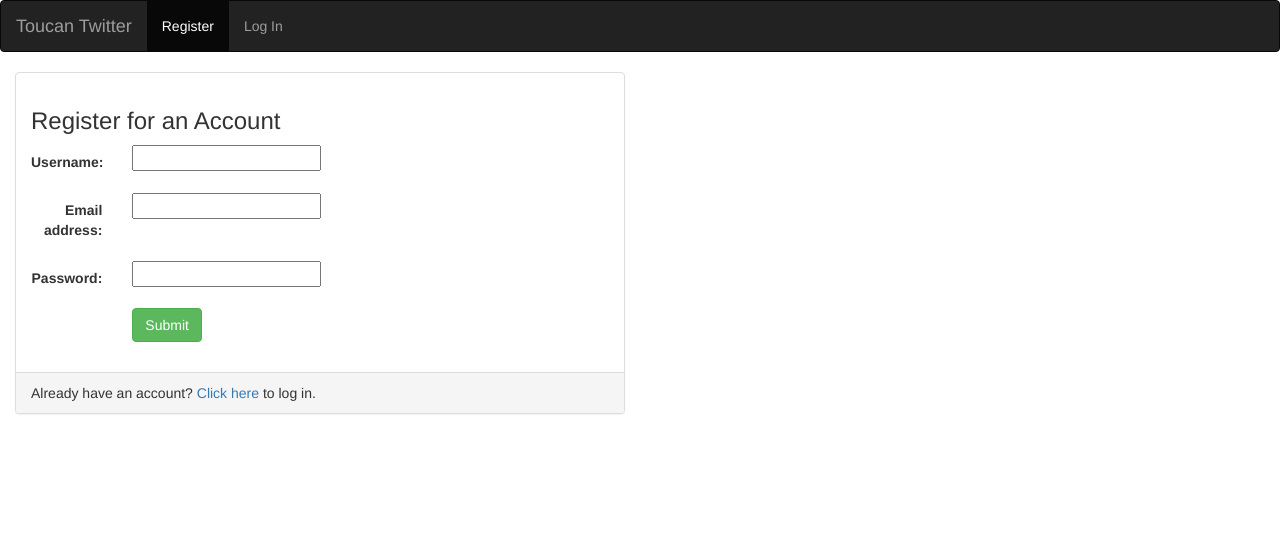
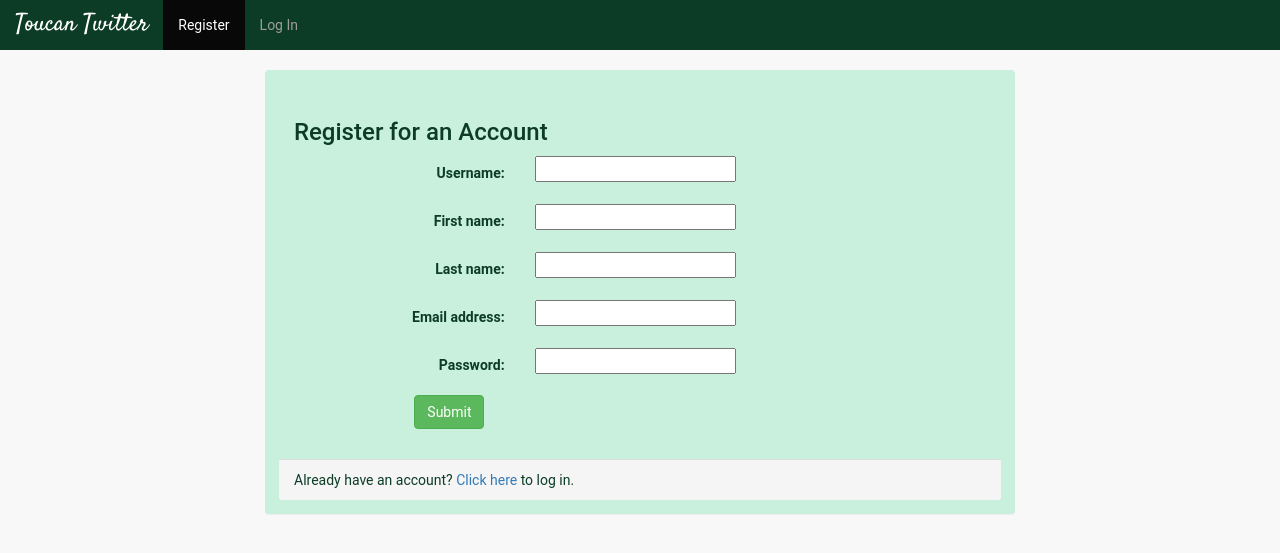
Before and after one commit to mainul098/Toucan, a Django app: page /user/register/ in a window 1280 px wide. Shown: the top 553 px of the page. Run offline with Django 3.2, Linux system fonts and the light colour scheme; some libraries are stand-ins or nearby versions.

Commit message:
update ui and user profile template

```diff
--- a/templates/base_visitor.html
+++ b/templates/base_visitor.html
@@ -6,7 +6,7 @@
     {% load staticfiles %}
     <link rel="stylesheet" href="https://maxcdn.bootstrapcdn.com/bootstrap/3.3.6/css/bootstrap.min.css">
     <link href='https://fonts.googleapis.com/css?family=Satisfy' rel='stylesheet' type='text/css'>
-
+    <link rel="stylesheet" type="text/css" href="{% static 'style.css' %}"/>
 
     <script src="https://ajax.googleapis.com/ajax/libs/jquery/1.12.0/jquery.min.js"></script>
     <script src="http://maxcdn.bootstrapcdn.com/bootstrap/3.3.6/js/bootstrap.min.js"></script>
--- /dev/null
+++ b/toucan/static/style.css
@@ -0,0 +1,22 @@
+body{
+    font-family: "Roboto", Corbel, Avenir, "Lucida Grande", "Lucida Sans", sans-serif;
+    color: #0C3C26;
+    background-color: #f8f8f8;
+}
+
+.navbar {
+    border-radius: 0;
+    background-color:#0C3C26;
+    border: none;
+}
+
+.navbar-brand {
+    font-family: 'Satisfy', cursive;
+    font-size: x-large;
+    color: darkred;
+}
+
+.panel{
+    background-color: #C9F0DD;
+    border: 1em solid transparent;
+}
--- a/twitter/forms.py
+++ b/twitter/forms.py
@@ -7,4 +7,4 @@
 
     class Meta:
         model = User
-        fields = ['username', 'email', 'password']
+        fields = ['username', 'first_name', 'last_name', 'email', 'password']
--- a/twitter/templates/twitter/form_template.html
+++ b/twitter/templates/twitter/form_template.html
@@ -3,7 +3,7 @@
         <div class="col-sm-offset-2 col-sm-10">
             <span class="text-danger small">{{ field.errors }}</span>
         </div>
-        <label class="control-label col-sm-2" for="song_title">{{ field.label_tag }}</label>
-        <div class="col-sm-10">{{ field }}</div>
+        <label class="control-label col-md-4" for="register_user">{{ field.label_tag }}</label>
+        <div class="col-md-8">{{ field }}</div>
     </div>
 {% endfor %}
--- a/twitter/templates/twitter/login.html
+++ b/twitter/templates/twitter/login.html
@@ -4,7 +4,6 @@
 
 {% block body %}
 <div class="container-fluid">
-
     <div class="row">
         <div class="col-sm-12 col-md-6">
             <div class="panel panel-default">
--- a/twitter/templates/twitter/register.html
+++ b/twitter/templates/twitter/register.html
@@ -3,10 +3,11 @@
 {% block register_active %}active{% endblock %}
 
 {% block body %}
-<div class="container-fluid">
-
+<div class="container">
     <div class="row">
-        <div class="col-sm-12 col-md-6">
+        <div class="col-md-2">
+        </div>
+        <div class="col-md-8">
             <div class="panel panel-default">
                 <div class="panel-body">
                     <h3>Register for an Account</h3>
--- a/twitter/views.py
+++ b/twitter/views.py
@@ -8,7 +8,7 @@
     if not request.user.is_authenticated():
         return render(request, 'twitter/login.html')
     else:
-        latest_tweets = Tweet.objects.order_by('created_date')
+        latest_tweets = Tweet.objects.filter(user__followers__user=request.user).order_by('-modified_date')[:10]
         return render(request, 'twitter/index.html', {'latest_tweets': latest_tweets})
 
 
@@ -49,8 +49,7 @@
         if user is not None:
             if user.is_active:
                 login(request, user)
-                latest_tweets = Tweet.objects.order_by('created_date')
-                return render(request, 'twitter/index.html', {'latest_tweets': latest_tweets})
+                return redirect('twitter:index')
     context = {
         "form": form,
     }
@@ -58,5 +57,5 @@
 
 
 def profile(request):
-    latest_tweets = Tweet.objects.filter(user__username=request.user.username)
+    latest_tweets = Tweet.objects.filter(user=request.user)
     return render(request, 'twitter/index.html', {'latest_tweets': latest_tweets})
```
Also changed, not shown: templates/base.html (+3 -8 lines), twitter/templates/twitter/index.html (+29 -9 lines).
